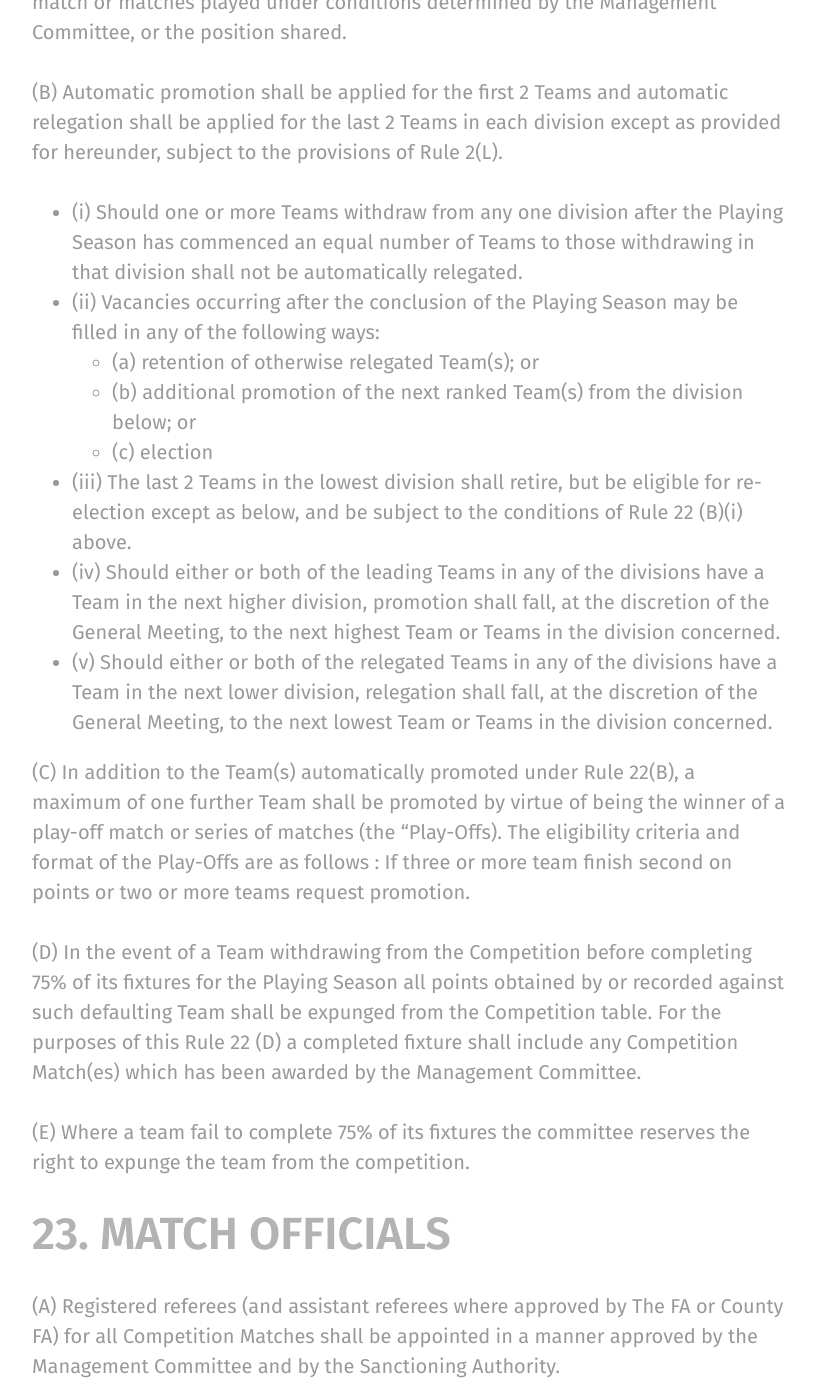
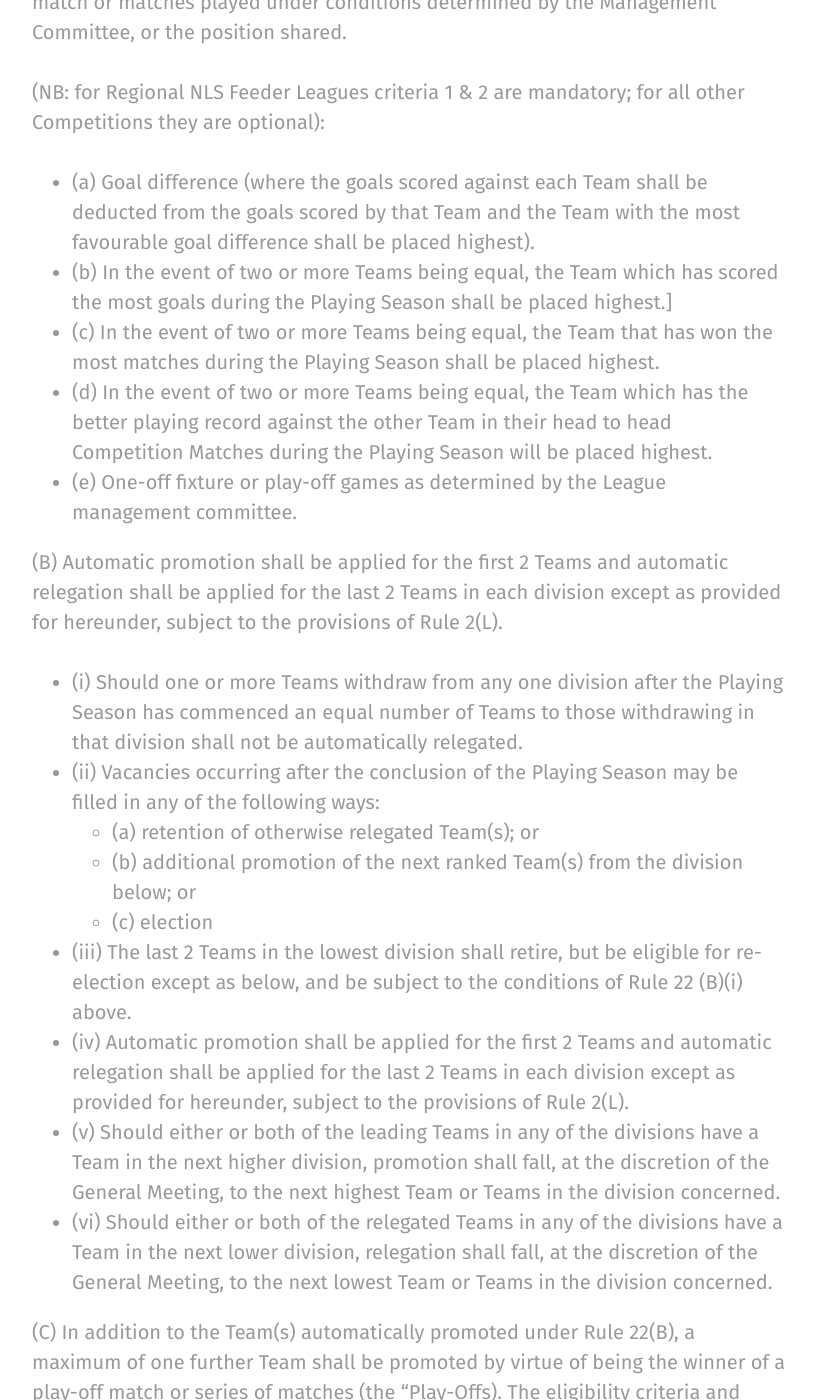
Before and after one commit to rotherleague/Rother, a Jekyll site: the page built from rules.md, in a window 1280 px wide and 1400 px high, scrolled down 46187 px. Shown: the whole window, without its empty margins (48-863 px from the left). Built offline with Jekyll 4.4.1, drawn with Linux system fonts in a browser that asks for light colours; nearby versions of some CDN libraries.

Commit message:
Update 22.md

```diff
--- a/_includes/rules/22.md
+++ b/_includes/rules/22.md
@@ -2,6 +2,15 @@
 (A) In Competitions where points are awarded, Team rankings within the Competition will be decided by points with three points to be awarded for a win and one point for a drawn Competition Match. The Teams gaining the highest number of points in their respective divisions at the end of the Playing Season shall be adjudged the winners.  Competition Matches must not be played for double points.
 
 In the event of two or more Teams being equal on points at the end of the Playing Season, rankings may be determined by results between the teams or a deciding match or matches played under conditions determined by the Management Committee, or the position shared.
+
+(NB: for Regional NLS Feeder Leagues criteria 1 & 2 are mandatory; for all other Competitions they are optional):
+
+-  (a) Goal difference (where the goals scored against each Team shall be deducted from the goals scored by that Team and the Team with the most favourable goal difference shall be placed highest).
+-  (b) In the event of two or more Teams being equal, the Team which has scored the most goals during the Playing Season shall be placed highest.]
+-  (c) In the event of two or more Teams being equal, the Team that has won the most matches during the Playing Season shall be placed highest.
+-  (d) In the event of two or more Teams being equal, the Team which has the better playing record against the other Team in their head to head Competition Matches during the Playing Season will be placed highest.
+-  (e) One-off fixture or play-off games as determined by the League management committee.
+
 
 (B)	Automatic promotion shall be applied for the first 2 Teams and automatic relegation shall be applied for the last 2 Teams in each division except as provided for hereunder, subject to the provisions of Rule 2(L).
 - (i)	Should one or more Teams withdraw from any one division after the Playing Season has commenced an equal number of Teams to those withdrawing in that division shall not be automatically relegated.
@@ -10,8 +19,9 @@ In the event of two or more Teams being equal on points at the end of the Playin
   - (b)	additional promotion of the next ranked Team(s) from the division below; or
   - (c)	election
 - (iii)	The last 2 Teams in the lowest division shall retire, but be eligible for re-election except as below, and be subject to the conditions of Rule 22 (B)(i) above.
-- (iv)	Should either or both of the leading Teams in any of the divisions have a Team in the next higher division, promotion shall fall, at the discretion of the General Meeting, to the next highest Team or Teams in the division concerned.
-- (v)	Should either or both of the relegated Teams in any of the divisions have a Team in the next lower division, relegation shall fall, at the discretion of the General Meeting, to the next lowest Team or Teams in the division concerned.
+- (iv) Automatic promotion shall be applied for the first 2 Teams and automatic relegation shall be applied for the last 2 Teams in each division except as provided for hereunder, subject to the provisions of Rule 2(L).
+- (v)	Should either or both of the leading Teams in any of the divisions have a Team in the next higher division, promotion shall fall, at the discretion of the General Meeting, to the next highest Team or Teams in the division concerned.
+- (vi)	Should either or both of the relegated Teams in any of the divisions have a Team in the next lower division, relegation shall fall, at the discretion of the General Meeting, to the next lowest Team or Teams in the division concerned.
 
 (C)	In addition to the Team(s) automatically promoted under Rule 22(B), a maximum of one further Team shall be promoted by virtue of being the winner of a play-off match or series of matches (the “Play-Offs). The eligibility criteria and format of the Play-Offs are as follows : If three or more team finish second on points or two or more teams request promotion.
 
```
